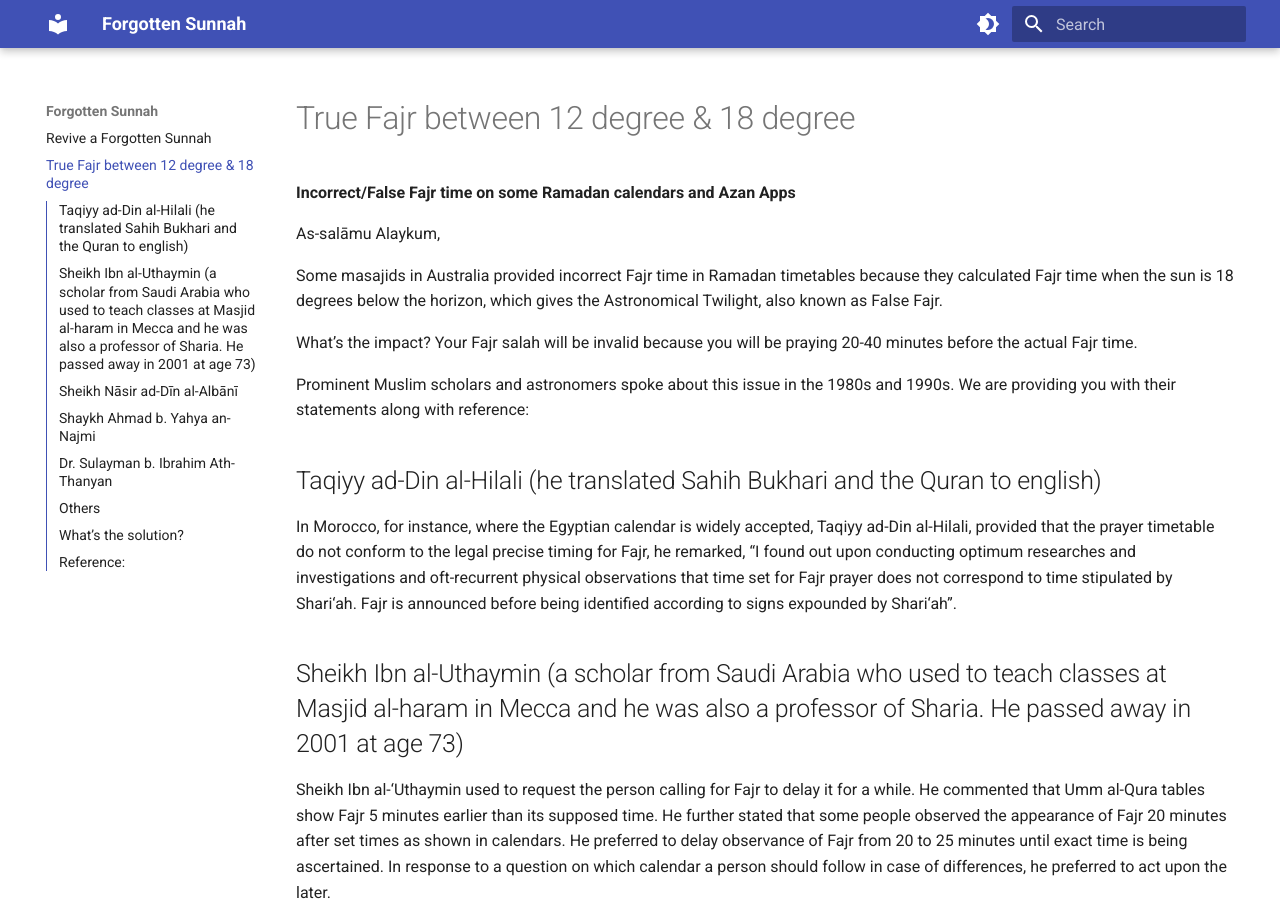
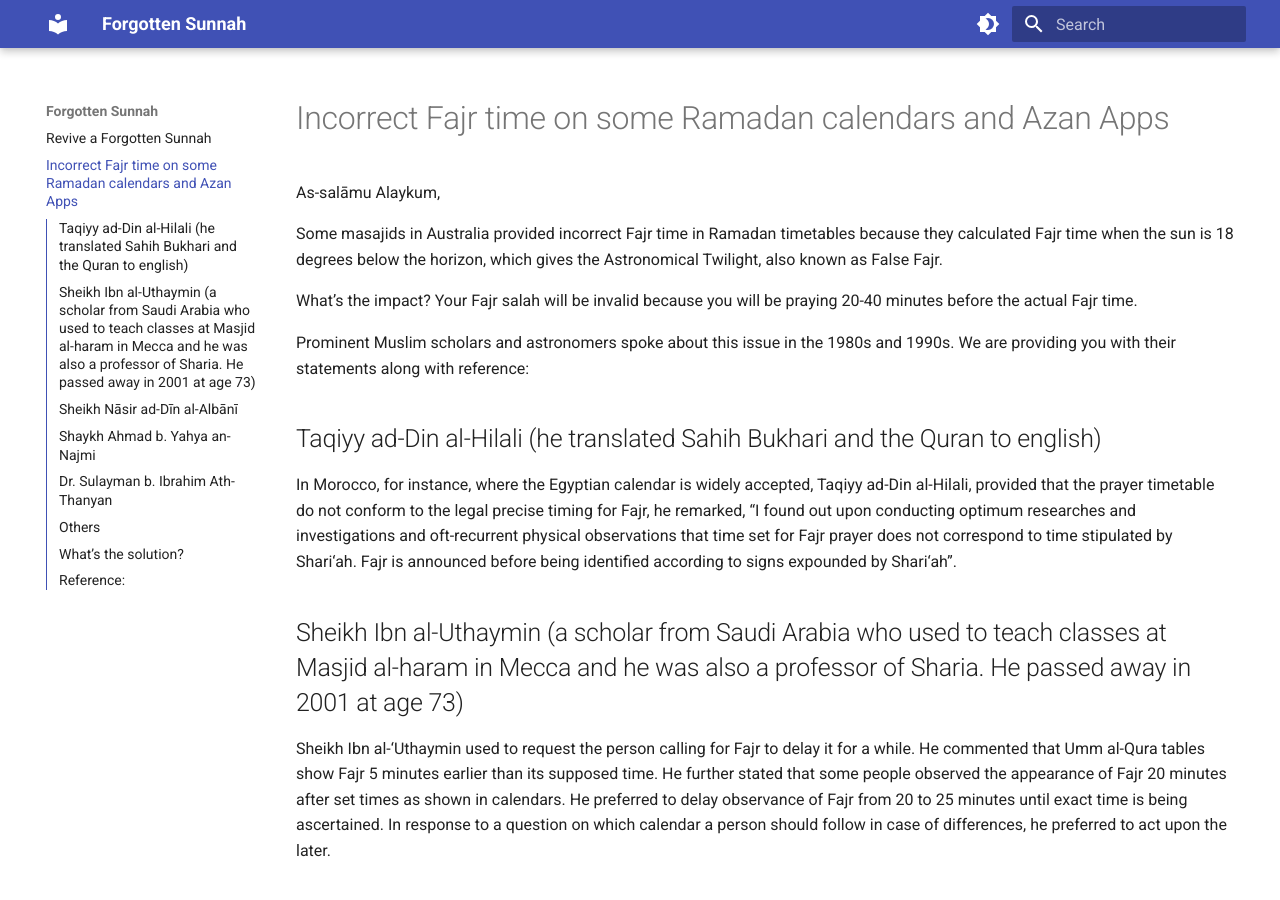
Before and after one commit to ForgottenSunnah/website, an MkDocs documentation site: the page built from docs/truefajr.md, in a window 1280 px wide and 900 px high. Built offline with MkDocs 1.6.1 and Material for MkDocs 9.7.7, drawn with Linux system fonts in a browser that asks for light colours.

Commit message:
update title

```diff
--- a/docs/truefajr.md
+++ b/docs/truefajr.md
@@ -1,6 +1,4 @@
-# True Fajr between 12 degree & 18 degree
-
-__Incorrect/False Fajr time on some Ramadan calendars and Azan Apps__
+# Incorrect Fajr time on some Ramadan calendars and Azan Apps
 
 As-salāmu Alaykum,
 
```
